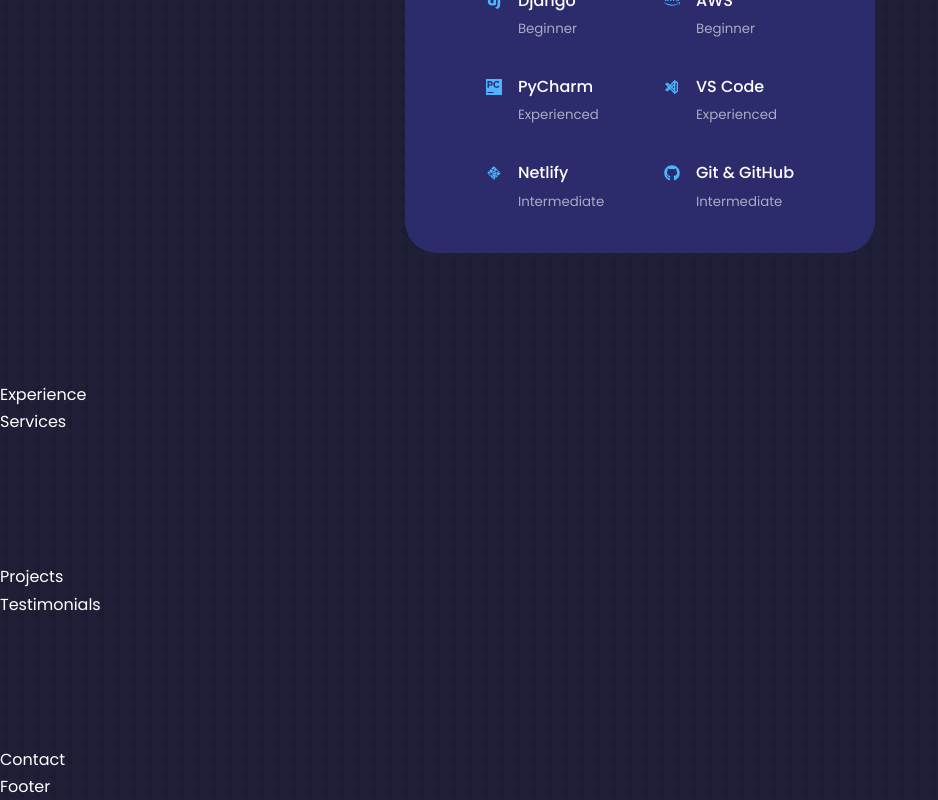
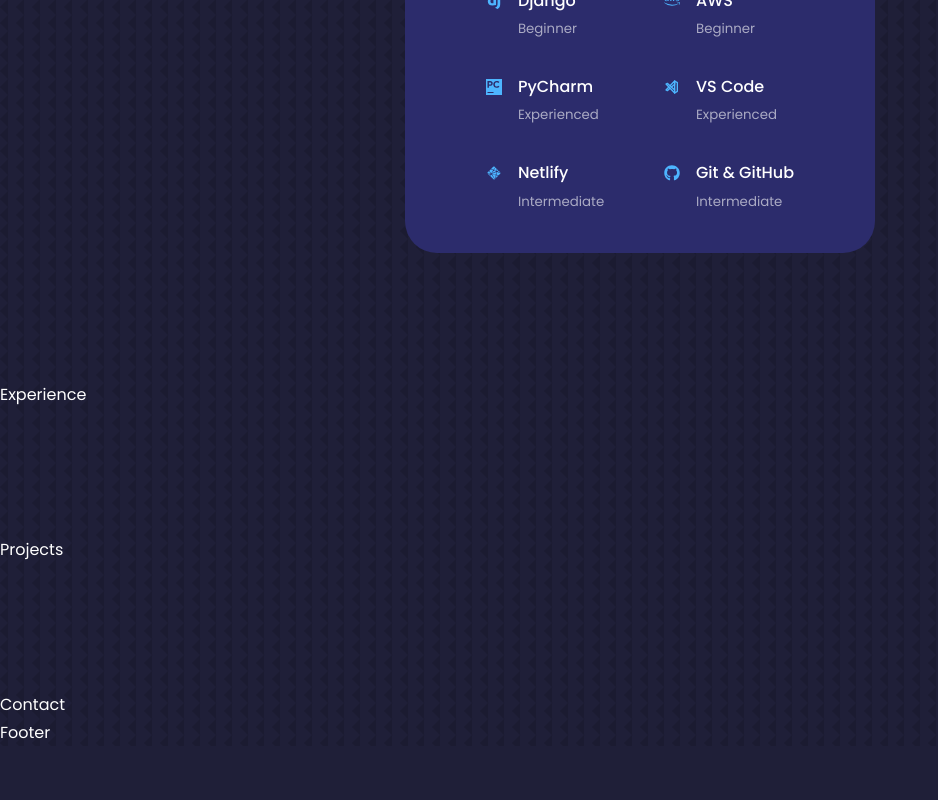
Before and after one commit to ananya-gta/my-portfolio-website, a React (Create React App) app: page / in a window 1280 px wide. Shown: the part 2305-3105 px from the top of the page, without its empty margins (0-938 px from the left). After the commit the page ends 3051 px from the top, so only its background shows below. Built offline with nearby package versions, Linux system fonts and the light colour scheme.

Commit message:
Modified App.jsx file

```diff
--- a/src/App.jsx
+++ b/src/App.jsx
@@ -4,9 +4,9 @@
 import About from './components/about/About'
 import Skills from './components/skills/Skills'
 import Experience from './components/experience/Experience'
-import Services from './components/services/Services'
+// import Services from './components/services/Services'
 import Projects from './components/projects/Projects'
-import Testimonials from './components/testimonials/Testimonials'
+// import Testimonials from './components/testimonials/Testimonials'
 import Contact from './components/contact/Contact'
 import Footer from './components/footer/Footer'
 
@@ -18,9 +18,9 @@
       <About />
       <Skills />
       <Experience />
-      <Services />
+      {/* <Services /> */}
       <Projects />
-      <Testimonials />
+      {/* <Testimonials /> */}
       <Contact />
       <Footer />
     </>
--- a/src/index.css
+++ b/src/index.css
@@ -41,7 +41,7 @@
     background-image: url(../src/assests/bg-texture.png);
 }
 
-/* =========== GENERAT STYLES ============ */
+/* =========== GENERATE STYLES ============ */
 .container {
     width: var(--container-width-lg);
     margin: 0 auto;
```
